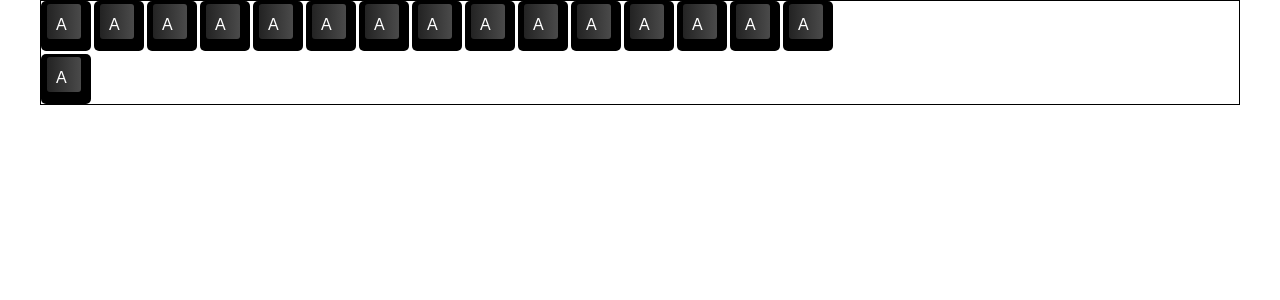
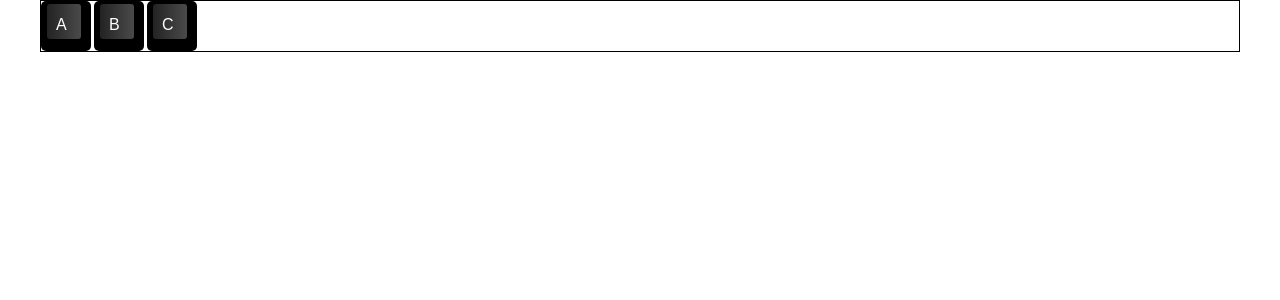
Before and after one commit to FalkoKa/virtual-keyboard, a React (Vite) app: page / in a window 1280 px wide. Shown: the top 300 px of the page. Built offline with nearby package versions, Linux system fonts and the light colour scheme; the HTML template or start-up script is replaced by a standard one.

Commit message:
add key and click eventlistener

```diff
--- a/src/App.jsx
+++ b/src/App.jsx
@@ -1,10 +1,14 @@
+import { useState } from 'react';
 import './App.css';
 import Keyboard from './components/Keyboard';
 
 function App() {
+  const [displayInput, setDisplayInput] = useState('');
+
+  console.log(displayInput);
   return (
     <>
-      <Keyboard />
+      <Keyboard onKeyboard={setDisplayInput} />
     </>
   );
 }
--- a/src/components/Key.jsx
+++ b/src/components/Key.jsx
@@ -1,10 +1,20 @@
-import { useState } from 'react';
+import { useEffect, useState } from 'react';
 
-const Key = ({ primary, secondary, keyCode }) => {
+const Key = ({ onKeyboard, primary, secondary, keyCode }) => {
   const [isShift, setIsShift] = useState(false); // possibly lift up
 
+  useEffect(() => {
+    document.addEventListener('keydown', detectKeyDown, true);
+  }, []);
+
+  const detectKeyDown = (e) => {
+    if (e.key === secondary) {
+      onKeyboard((prev) => prev + primary);
+    }
+  };
+
   return (
-    <div className="key">
+    <div onClick={() => onKeyboard((prev) => prev + primary)} className="key">
       <span>{isShift ? secondary : primary}</span>
     </div>
   );
--- a/src/components/Keyboard.jsx
+++ b/src/components/Keyboard.jsx
@@ -1,24 +1,11 @@
 import Key from './Key';
 
-const Keyboard = () => {
+const Keyboard = ({ onKeyboard }) => {
   return (
     <div className="keyboard">
-      <Key primary={'A'} secondary={'a'} />
-      <Key primary={'A'} secondary={'a'} />
-      <Key primary={'A'} secondary={'a'} />
-      <Key primary={'A'} secondary={'a'} />
-      <Key primary={'A'} secondary={'a'} />
-      <Key primary={'A'} secondary={'a'} />
-      <Key primary={'A'} secondary={'a'} />
-      <Key primary={'A'} secondary={'a'} />
-      <Key primary={'A'} secondary={'a'} />
-      <Key primary={'A'} secondary={'a'} />
-      <Key primary={'A'} secondary={'a'} />
-      <Key primary={'A'} secondary={'a'} />
-      <Key primary={'A'} secondary={'a'} />
-      <Key primary={'A'} secondary={'a'} />
-      <Key primary={'A'} secondary={'a'} />
-      <Key primary={'A'} secondary={'a'} />
+      <Key onKeyboard={onKeyboard} primary={'A'} secondary={'a'} />
+      <Key onKeyboard={onKeyboard} primary={'B'} secondary={'b'} />
+      <Key onKeyboard={onKeyboard} primary={'C'} secondary={'c'} />
     </div>
   );
 };
```
